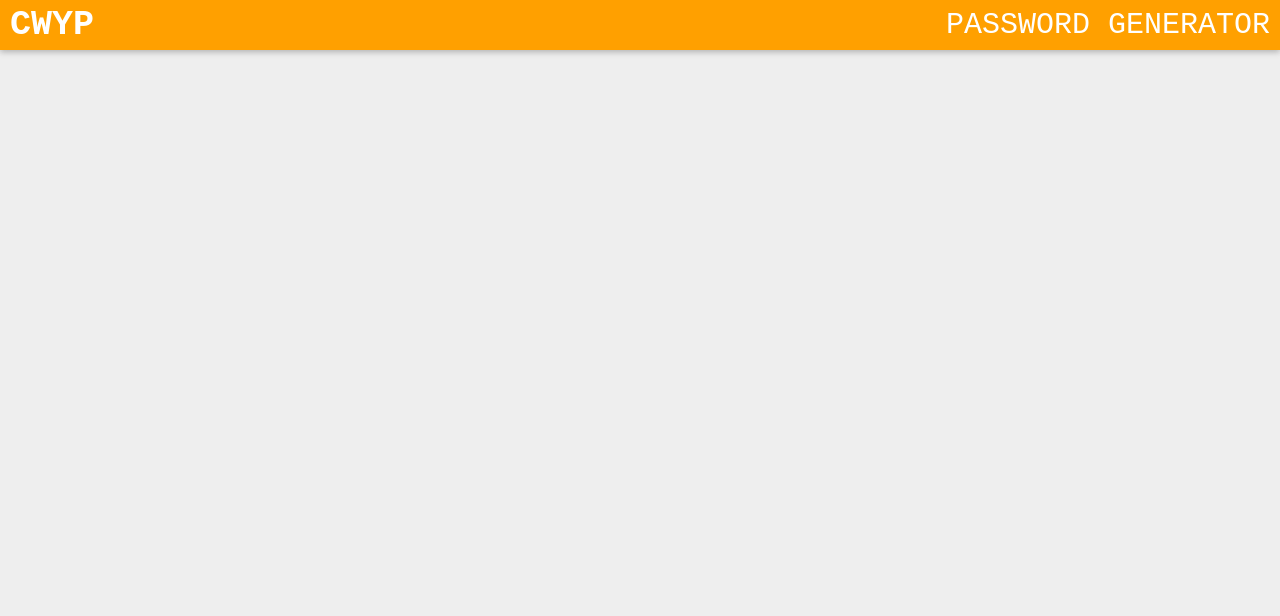
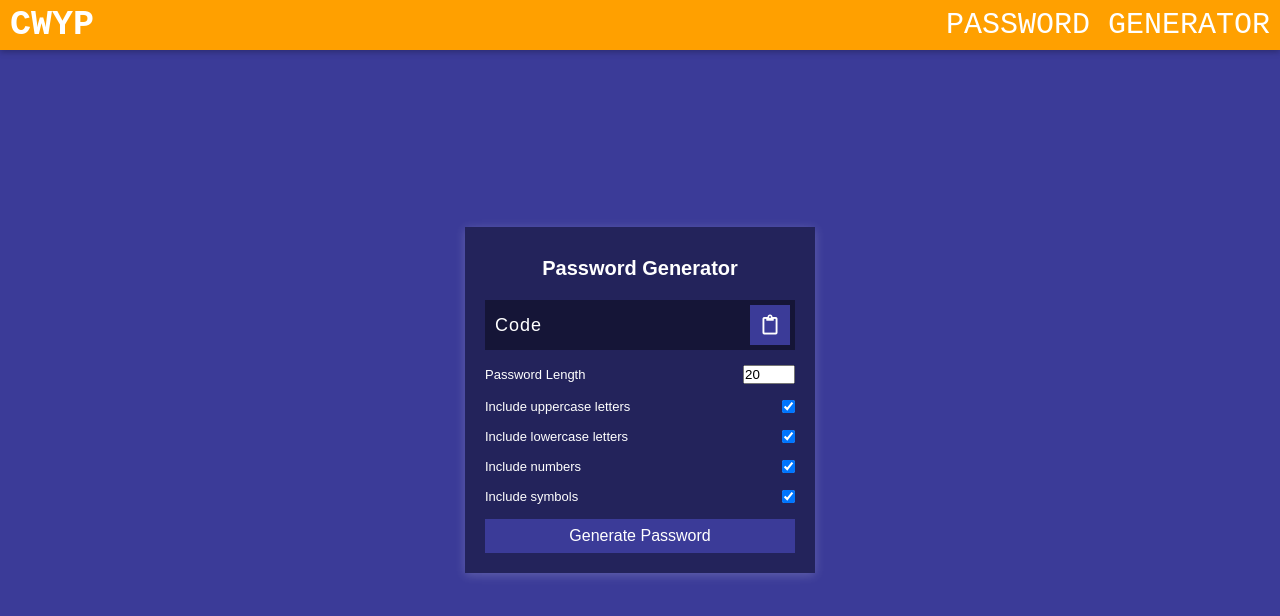
Before and after one commit to YoussefPasha/Projects.js, a React (Create React App) app: page /password_generator in a window 1280 px wide. Shown: the top 616 px of the page. Built offline with nearby package versions, Linux system fonts and the light colour scheme; a web font is replaced by a local one.

Commit message:
create new component without logic

```diff
--- a/public/index.html
+++ b/public/index.html
@@ -8,6 +8,9 @@
   <meta name="theme-color" content="#000000" />
   <meta name="description" content="Web site created using create-react-app" />
   <link rel="apple-touch-icon" href="%PUBLIC_URL%/logo192.png" />
+  <link rel="stylesheet" href="https://cdnjs.cloudflare.com/ajax/libs/font-awesome/5.14.0/css/all.min.css"
+    integrity="sha512-1PKOgIY59xJ8Co8+NE6FZ+LOAZKjy+KY8iq0G4B3CyeY6wYHN3yt9PW0XpSriVlkMXe40PTKnXrLnZ9+fkDaog=="
+    crossorigin="anonymous" />
   <!--
       manifest.json provides metadata used when your web app is installed on a
       user's mobile device or desktop. See https://developers.google.com/web/fundamentals/web-app-manifest/
--- a/src/App.tsx
+++ b/src/App.tsx
@@ -1,7 +1,12 @@
 import React, { Component } from "react";
 import { BrowserRouter, Route } from "react-router-dom";
 import { Cards, Navigation } from "./container";
-import { ExpandingCards, TextEffect, DadJokes } from "./components";
+import {
+  ExpandingCards,
+  TextEffect,
+  DadJokes,
+  PasswordGenerator,
+} from "./components";
 
 export default class App extends Component {
   render() {
@@ -12,6 +17,7 @@ export default class App extends Component {
         <Route path="/expanding_Cards" component={ExpandingCards} exact />
         <Route path="/auto_text_effect" component={TextEffect} exact />
         <Route path="/dad_jokes" component={DadJokes} exact />
+        <Route path="/password_generator" component={PasswordGenerator} exact />
       </BrowserRouter>
     );
   }
--- a/src/components/index.ts
+++ b/src/components/index.ts
@@ -1,3 +1,4 @@
 export { ExpandingCards } from "./expanding-cards";
 export { TextEffect } from "./text-effect";
 export { DadJokes } from "./dad-jokes";
+export { PasswordGenerator } from "./password-generator";
--- a/src/components/password-generator/Component.tsx
+++ b/src/components/password-generator/Component.tsx
@@ -0,0 +1,47 @@
+import React, { Fragment } from "react";
+import MainContainer from "./components";
+
+const Component = () => {
+  return (
+    <Fragment>
+      <MainContainer>
+        <MainContainer.MainPanel>
+          <MainContainer.MainTitle>Password Generator</MainContainer.MainTitle>
+          <MainContainer.ResultContainer>
+            <MainContainer.ResultCode>Code</MainContainer.ResultCode>
+            <MainContainer.ResultBtn>
+              <i className="far fa-clipboard"></i>
+            </MainContainer.ResultBtn>
+          </MainContainer.ResultContainer>
+          <div>
+            <MainContainer.CustomizedSettings>
+              <label>Password Length</label>
+              <input type="number" id="length" min="4" max="20" value="20" />
+            </MainContainer.CustomizedSettings>
+            <MainContainer.CustomizedSettings>
+              <label>Include uppercase letters</label>
+              <input type="checkbox" id="uppercase" checked></input>
+            </MainContainer.CustomizedSettings>
+            <MainContainer.CustomizedSettings>
+              <label>Include lowercase letters</label>
+              <input type="checkbox" id="lowercase" checked></input>
+            </MainContainer.CustomizedSettings>
+            <MainContainer.CustomizedSettings>
+              <label>Include numbers</label>
+              <input type="checkbox" id="numbers" checked></input>
+            </MainContainer.CustomizedSettings>
+            <MainContainer.CustomizedSettings>
+              <label>Include symbols</label>
+              <input type="checkbox" id="symbols" checked></input>
+            </MainContainer.CustomizedSettings>
+          </div>
+          <MainContainer.ButtonLarge>
+            Generate Password
+          </MainContainer.ButtonLarge>
+        </MainContainer.MainPanel>
+      </MainContainer>
+    </Fragment>
+  );
+};
+
+export default Component;
--- a/src/components/password-generator/components/index.tsx
+++ b/src/components/password-generator/components/index.tsx
@@ -0,0 +1,51 @@
+import React from "react";
+import {
+  ButtonLarge,
+  CustomizedSettings,
+  MainBtn,
+  MainContainer,
+  MainPanel,
+  MainTitle,
+  ResultBtn,
+  ResultCode,
+  ResultContainer,
+} from "./style";
+
+export default function Container({ children, ...restProps }: any) {
+  return <MainContainer {...restProps}>{children}</MainContainer>;
+}
+
+Container.MainBtn = function Btn({ children, ...restProps }: any) {
+  return <MainBtn {...restProps}>{children}</MainBtn>;
+};
+
+Container.MainPanel = function Panel({ children, ...restProps }: any) {
+  return <MainPanel {...restProps}>{children}</MainPanel>;
+};
+
+Container.CustomizedSettings = function Settings({
+  children,
+  ...restProps
+}: any) {
+  return <CustomizedSettings {...restProps}>{children}</CustomizedSettings>;
+};
+
+Container.ButtonLarge = function BtnLarge({ children, ...restProps }: any) {
+  return <ButtonLarge {...restProps}>{children}</ButtonLarge>;
+};
+
+Container.MainTitle = function Title({ children, ...restProps }: any) {
+  return <MainTitle {...restProps}>{children}</MainTitle>;
+};
+
+Container.ResultBtn = function ResultButton({ children, ...restProps }: any) {
+  return <ResultBtn {...restProps}>{children}</ResultBtn>;
+};
+
+Container.ResultCode = function Code({ children, ...restProps }: any) {
+  return <ResultCode {...restProps}>{children}</ResultCode>;
+};
+
+Container.ResultContainer = function Result({ children, ...restProps }: any) {
+  return <ResultContainer {...restProps}>{children}</ResultContainer>;
+};
--- a/src/components/password-generator/components/style.ts
+++ b/src/components/password-generator/components/style.ts
@@ -17,6 +17,7 @@ export const MainContainer = styled.div`
 export const MainTitle = styled.h2`
   margin: 10px 0 20px;
   text-align: center;
+  font-size: 2rem;
 `;
 
 export const MainPanel = styled.div`
@@ -47,11 +48,15 @@ export const ResultCode = styled.span`
 
 export const ResultBtn = styled.button`
   position: absolute;
+  background-color: #3b3b98;
+  color: #fff;
   top: 5px;
   right: 5px;
   width: 40px;
   height: 40px;
   font-size: 20px;
+  border: none;
+  cursor: pointer;
 `;
 
 export const MainBtn = styled.button`
@@ -73,4 +78,5 @@ export const CustomizedSettings = styled.div`
   justify-content: space-between;
   align-items: center;
   margin: 15px 0;
+  font-size: 1.3rem;
 `;
--- a/src/components/password-generator/index.ts
+++ b/src/components/password-generator/index.ts
@@ -0,0 +1 @@
+export { default as PasswordGenerator } from "./Component";
--- a/src/container/CardsContainer/CardsContainer.tsx
+++ b/src/container/CardsContainer/CardsContainer.tsx
@@ -37,6 +37,15 @@ const CardsContainer = () => {
         ]}
         cmpLink={"dad_jokes"}
       />
+      <Card
+        cmpName="Password Generator"
+        features={[
+          "Advanced TS and Styled-Components",
+          "JS Frameworks",
+          "Advanced Animations",
+        ]}
+        cmpLink={"password_generator"}
+      />
     </div>
   );
 };
```
Also changed, not shown: 1 other file (tests, documents, lock files or other folders).
